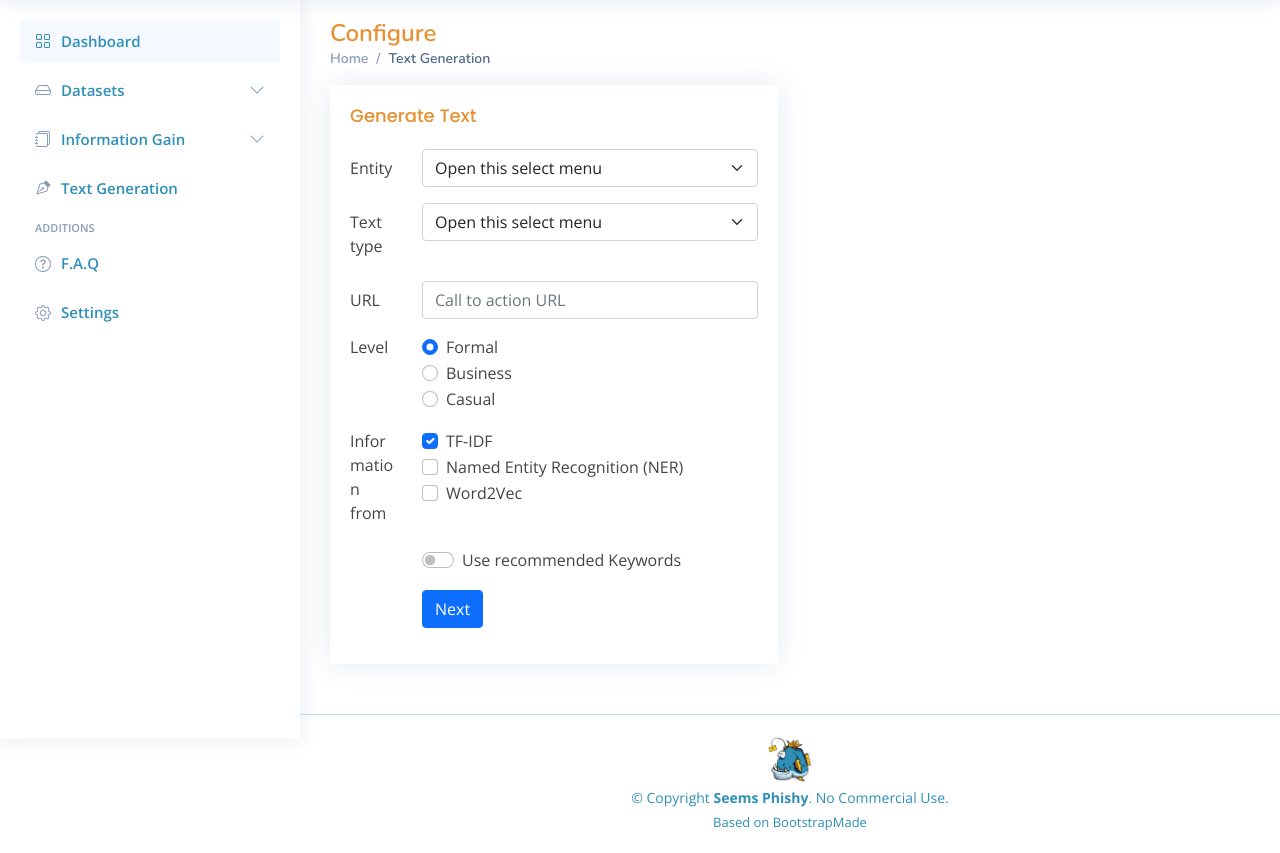
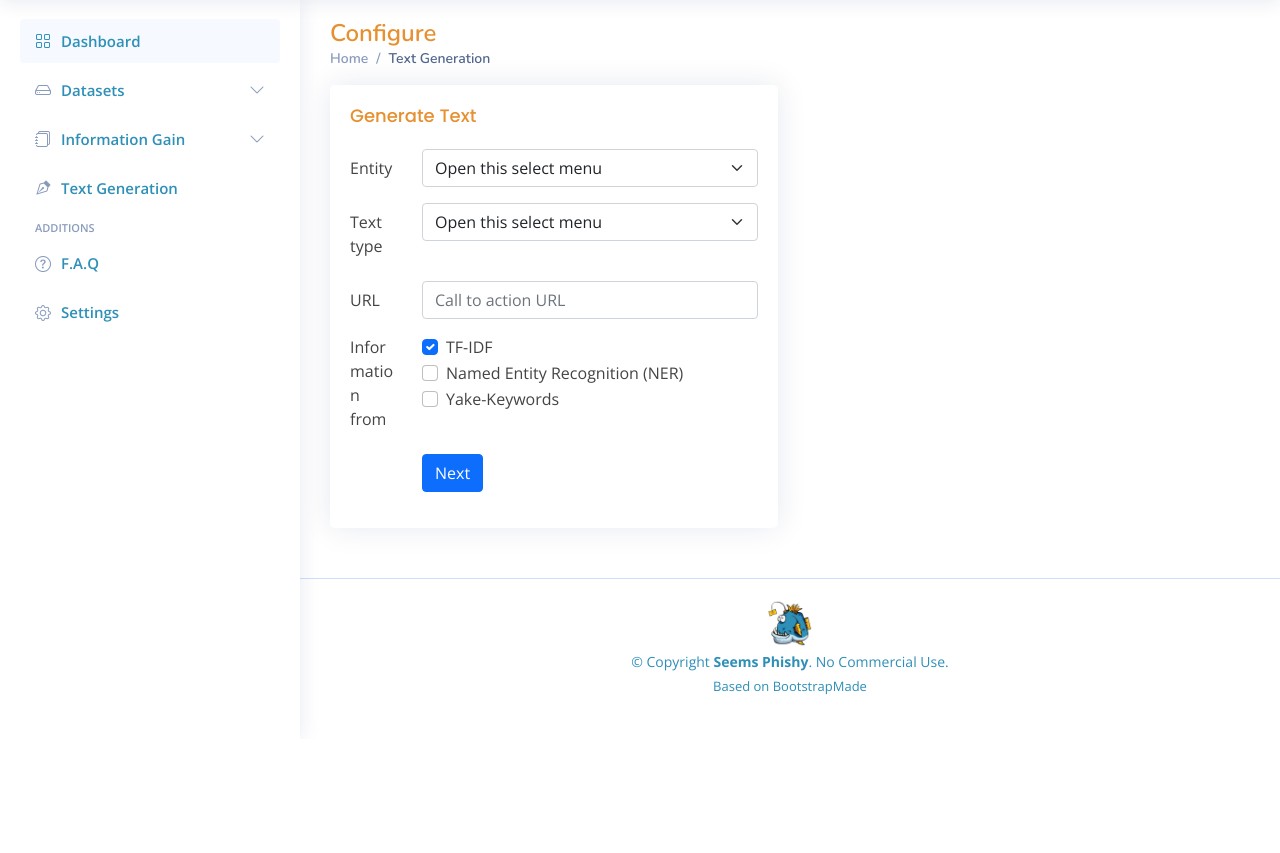
Before and after one commit to Madhour/SeemsPhishy, a Flask app: template src/SeemsPhishy/gui/app/templates/text_generation_1.html in a window 1280 px wide. Shown: the part 61-914 px from the top of the page. After the commit the page ends 756 px from the top, so only its background shows below. Run offline with Flask 2, Linux system fonts and the light colour scheme; the template is opened without the code that fills it: most values are stand-ins (such as "Sample title", 1, 10 or a date in 2020); parts of the project's set-up code (start-up, migrations or seed data) failed here and were passed over; some libraries are stand-ins or nearby versions.

Commit message:
GUI-Optimization TextGen

```diff
--- a/src/SeemsPhishy/gui/app/templates/index.html
+++ b/src/SeemsPhishy/gui/app/templates/index.html
@@ -173,7 +173,7 @@
                                     {% else %}
                                     <td><span class="badge bg-info">Not Available</span></td>
                                     {% endif %}
-                                    {% elif col in ["ner", "tfidf", "word2vec"] %}
+                                    {% elif col in ["ner", "tfidf", "yake_keywords"] %}
                                     {% if cell %}
                                     <td><span class="badge bg-success"><i
                                             class="bi bi-check-circle me-1"> Done</i></span></td>
--- a/src/SeemsPhishy/gui/app/templates/text_generation_1.html
+++ b/src/SeemsPhishy/gui/app/templates/text_generation_1.html
@@ -45,33 +45,6 @@
                             </div>
                         </div>
 
-                        <fieldset class="row mb-3" name="radio_language_level">
-                            <legend class="col-form-label col-sm-2 pt-0">Level</legend>
-                            <div class="col-sm-10">
-                                <div class="form-check">
-                                    <input class="form-check-input" type="radio" name="radio_language_level" id="gridRadios1"
-                                           value="formal" checked>
-                                    <label class="form-check-label" for="gridRadios1">
-                                        Formal
-                                    </label>
-                                </div>
-                                <div class="form-check">
-                                    <input class="form-check-input" type="radio" name="radio_language_level" id="gridRadios2"
-                                           value="business">
-                                    <label class="form-check-label" for="gridRadios2">
-                                        Business
-                                    </label>
-                                </div>
-                                <div class="form-check disabled">
-                                    <input class="form-check-input" type="radio" name="radio_language_level" id="gridRadios3"
-                                           value="casual">
-                                    <label class="form-check-label" for="gridRadios3">
-                                        Casual
-                                    </label>
-                                </div>
-                            </div>
-                        </fieldset>
-
                         <div class="row mb-3">
                             <legend class="col-form-label col-sm-2 pt-0">Information from</legend>
                             <div class="col-sm-10">
@@ -90,28 +63,14 @@
                                     </label>
                                 </div>
                                 <div class="form-check">
-                                    <input class="form-check-input" type="checkbox" id="gridCheck5" name="word2vec">
+                                    <input class="form-check-input" type="checkbox" id="gridCheck5" name="keywords">
                                     <label class="form-check-label" for="gridCheck5">
-                                        Word2Vec
+                                        Yake-Keywords
                                     </label>
                                 </div>
 
                             </div>
                         </div>
-
-                        <div class="row mb-3">
-                            <label class="col-sm-2 col-form-label"></label>
-                            <div class="col-sm-10">
-                                <div class="form-check form-switch">
-                                    <input class="form-check-input" type="checkbox"
-                                           id="flexSwitchCheckDefault" name="reco_keywords">
-                                    <label class="form-check-label" for="flexSwitchCheckDefault">
-                                        Use recommended Keywords
-                                    </label>
-                                </div>
-                            </div>
-                        </div>
-
 
                         <div class="row mb-3">
                             <label class="col-sm-2 col-form-label"></label>
--- a/src/SeemsPhishy/gui/app/templates/text_generation_result.html
+++ b/src/SeemsPhishy/gui/app/templates/text_generation_result.html
@@ -3,5 +3,5 @@
 {% block headline %}Result{% endblock %}
 {% block breadcrumbs %}Text Generation{% endblock %}
 {% block content %}
-hi
+{{generated_text}}
 {% endblock %}
```
Also changed, not shown: src/SeemsPhishy/gui/app/backend.py (+42 -8 lines), src/SeemsPhishy/gui/app/templates/text_generation_2.html (+3 -5 lines), src/SeemsPhishy/gui/app/views.py (+22 -19 lines).
